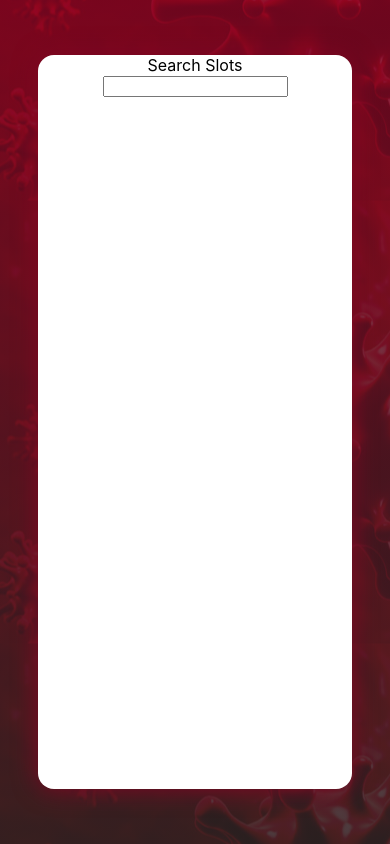
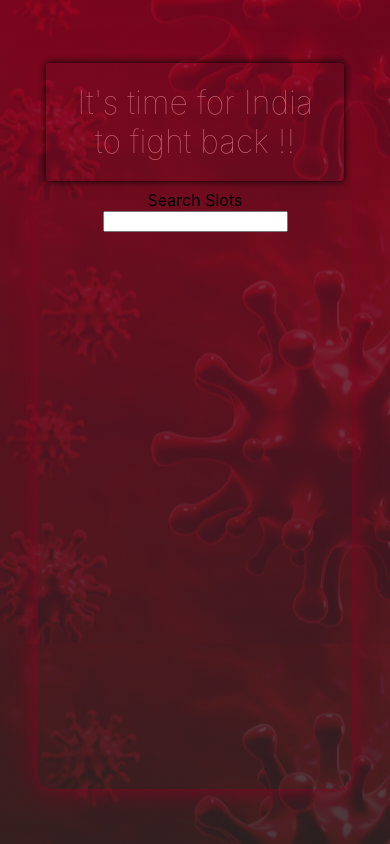
Before and after one commit to priyankagupta34/covaccination, a React (Create React App) app: page / in a window 390 px wide. Built offline with nearby package versions, Linux system fonts and the light colour scheme; no server answers.

Commit message:
basic outline

```diff
--- a/package.json
+++ b/package.json
@@ -8,6 +8,7 @@
     "@testing-library/user-event": "^12.8.3",
     "axios": "^0.21.1",
     "react": "^17.0.2",
+    "react-calendar": "^3.4.0",
     "react-dom": "^17.0.2",
     "react-scripts": "4.0.3",
     "web-vitals": "^1.1.2"
--- a/src/App.css
+++ b/src/App.css
@@ -26,11 +26,57 @@
 }
 
 
+.part{
+  display: grid;
+  grid-template-columns: 1fr 1fr;
+}
+
+.firstPart{
+  /* background-color: #fff1f1; */
+  display: flex;
+  justify-content: center;
+  align-items: center;
+  height: 70vh;
+  padding: 5vh;
+  box-shadow: -1px 0 13px maroon;
+}
+
+.scndPart{
+  /* background-color: #fff1f1; */
+}
+
+.slider{
+
+}
+
+
 @media screen and (max-width: 500px) {
   .articleBody {
+    background-color: transparent;
     height: 87vh;
     width: 100%;
     margin: 4.5vh;
     border-radius: 16px;
   }
+
+  .part{
+    grid-template-columns: 1fr;
+  }
+
+  .firstPart{
+    background-color: transparent;
+    display: flex;
+    justify-content: center;
+    align-items: center;
+    height: 10vh;
+    padding: 2vh;
+    margin: 1vh;
+    box-shadow: 0px 0 7px black;
+    border-radius: 3px;
+  }
+
+  .fgt {
+    font-size: 2em !important;
+    color: #c76171 !important;
+  }
 }
--- a/src/App.js
+++ b/src/App.js
@@ -1,5 +1,6 @@
 import React, { Component } from 'react';
 import './App.css';
+import MotivateComponent from './components/motivate-component/MotivateComponent';
 import { CoServices } from './services/CoServices';
 
 
@@ -7,6 +8,7 @@
   constructor(props) {
     super(props);
     this.state = {
+      searchByPin: true,
       pincode: '',
       mobile: '',
       txnId: '',
@@ -21,7 +23,7 @@
     this.handlerForPincode = this.handlerForPincode.bind(this);
   }
 
-  handlerForPincode(event){
+  handlerForPincode(event) {
     this.setState({
       ...this.state,
       pincode: event.target.value
@@ -38,15 +40,15 @@
   }
 
 
-  getAllStates(){
-    this.setState(state=>{
-      state.loadState=true;
+  getAllStates() {
+    this.setState(state => {
+      state.loadState = true;
       return state;
     })
     CoServices.getStatesList()
       .then((result) => {
-      this.setState(state=>{
-        state.loadState=false;
+        this.setState(state => {
+          state.loadState = false;
           state.stateList = result.data.states;
           return state;
         })
@@ -102,14 +104,27 @@
   }
 
   render() {
-    const {pincode} = this.state;
+    const { pincode, searchByPin, selectedState } = this.state;
     return (
       <div className="App">
 
         <article className="articleBody">
+          <div className="part">
+            <div className="firstPart">
+              <MotivateComponent />
+            </div>
+
+            <div className="scndPart">
               <div className="searchSl">Search Slots</div>
+              <div className="slider"></div>
+              {searchByPin ? <div>
+                <input value={pincode} onChange={this.handlerForPincode} />
+              </div> :
                 <div>
-            <input value={pincode} onChange={this.handlerForPincode} />
+                  <input value={selectedState} />
+                </div>}
+
+            </div>
           </div>
         </article>
       </div>
--- /dev/null
+++ b/src/components/motivate-component/MotivateComponent.css
@@ -0,0 +1,8 @@
+
+
+.fgt{
+    font-size: 5em;
+    font-weight: 100;
+    color: #a56b74;
+    text-align: center;
+}
--- /dev/null
+++ b/src/components/motivate-component/MotivateComponent.js
@@ -0,0 +1,32 @@
+import React, { Component } from 'react'
+import './MotivateComponent.css'
+
+export default class MotivateComponent extends Component {
+    constructor(props){
+        super(props);
+        this.state = {
+            time: 0
+        };
+    }
+    componentDidMount(){
+        let timer = setInterval(() => {
+            this.setState(state=>{
+                state.time++;
+                return state;
+            })
+        }, 100);
+
+        setTimeout(() => {
+            clearInterval(timer);
+        }, 10000);
+    }
+    render() {
+        const whiles= "It's time for India to fight back !!";
+        const {time} = this.state;
+        return(
+            <div className="fgt">
+                {whiles.slice(0, time)}
+            </div>
+        )
+    }
+}
```
Also changed, not shown: 1 other file (tests, documents, lock files or other folders). Lines whose indentation alone changed are shown as unchanged.
